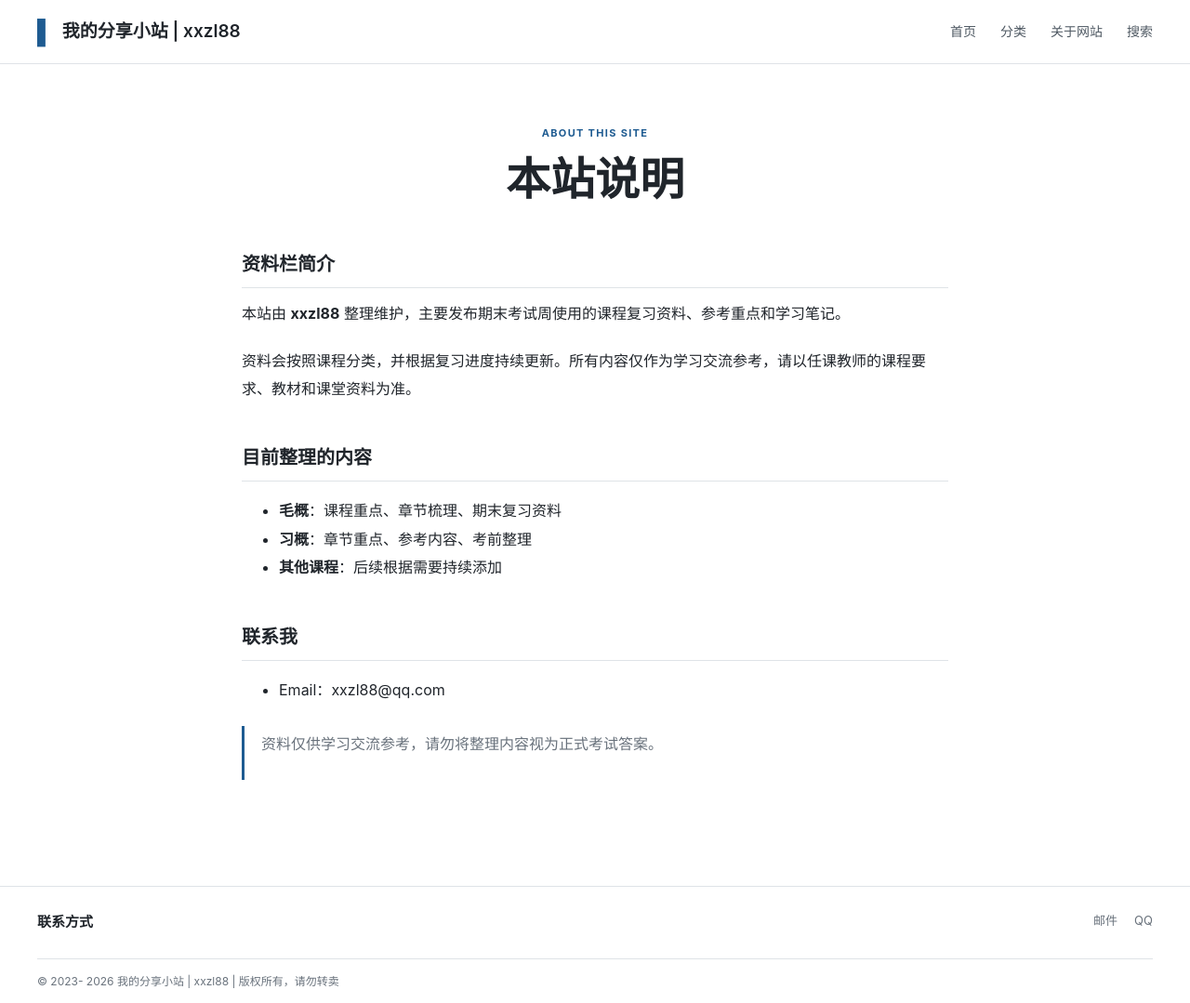
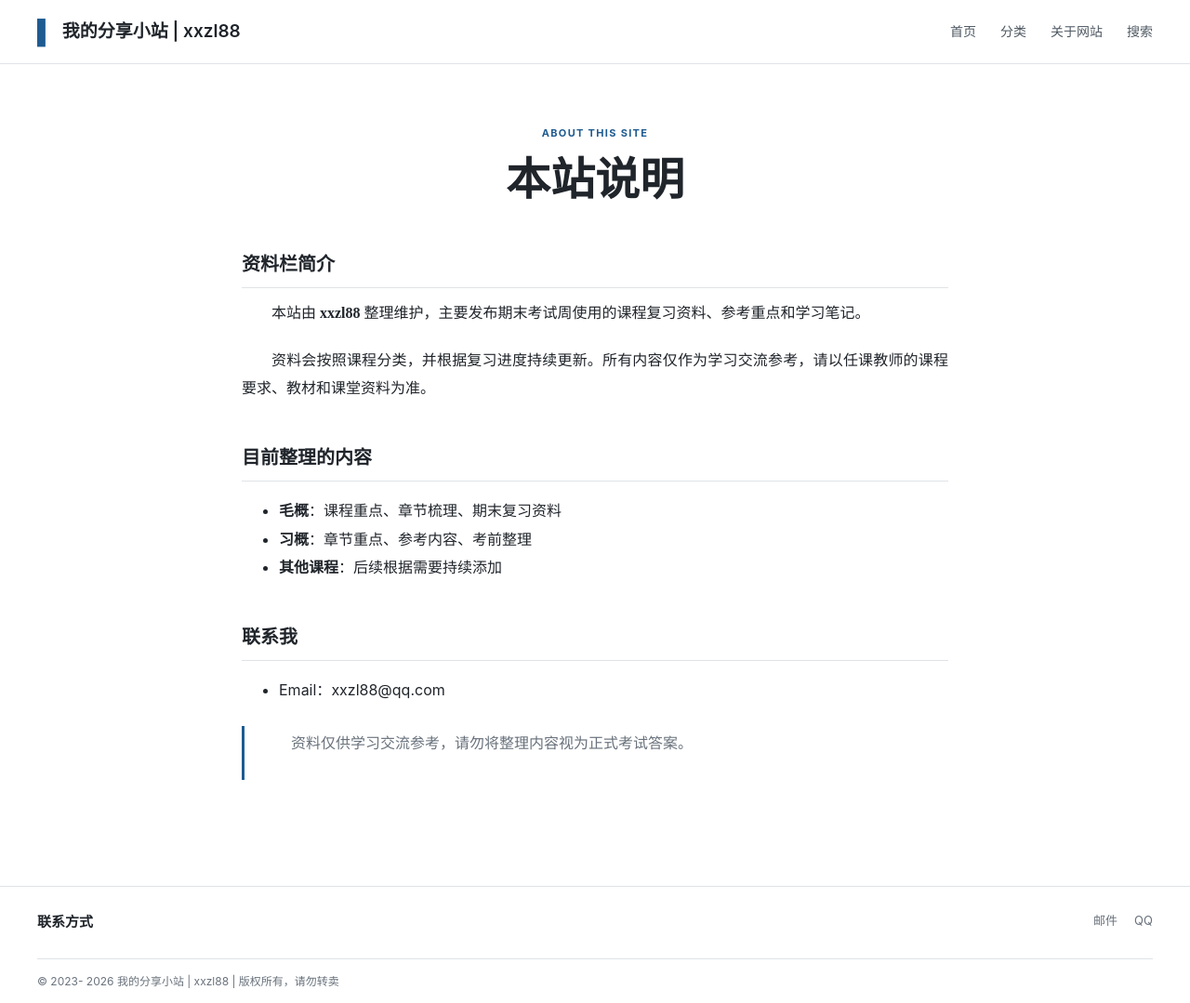
Before and after one commit to xxzl88/csu, a Jekyll site: the page built from about.md, in a window 1280 px wide. Shown: the whole page at 93% size. Built offline with Jekyll 4.4.1, drawn with Linux system fonts in a browser that asks for light colours.

Commit message:
Update main.css

```diff
--- a/assets/css/main.css
+++ b/assets/css/main.css
@@ -115,7 +115,12 @@ a { color:inherit; text-decoration:none; }
   font-size:18px;
   font-weight:600;
 }
-.article-body p { margin:0 0 20px; }
+.article-body p {
+  margin:0 0 20px;
+  font-family:FangSong, "FangSong_GB2312", STFangsong, serif;
+  text-align:justify;
+  text-indent:2em;
+}
 .article-body blockquote { border-left:3px solid var(--accent); margin:24px 0; padding:4px 18px; color:var(--muted); }
 .article-body code { background:var(--soft); padding:2px 5px; font-size:.9em; }
 .article-body pre { overflow:auto; border:1px solid var(--line); padding:16px; background:#f5f6f7; }
```
